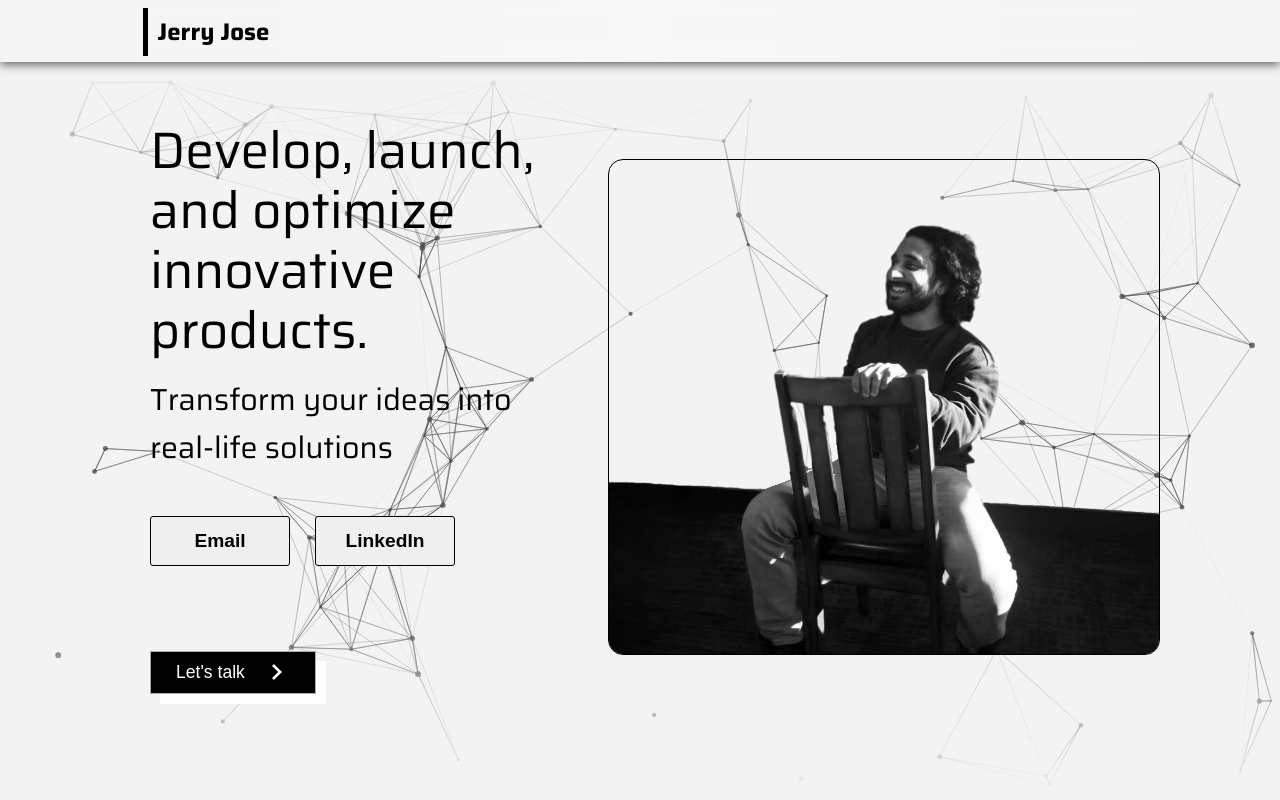
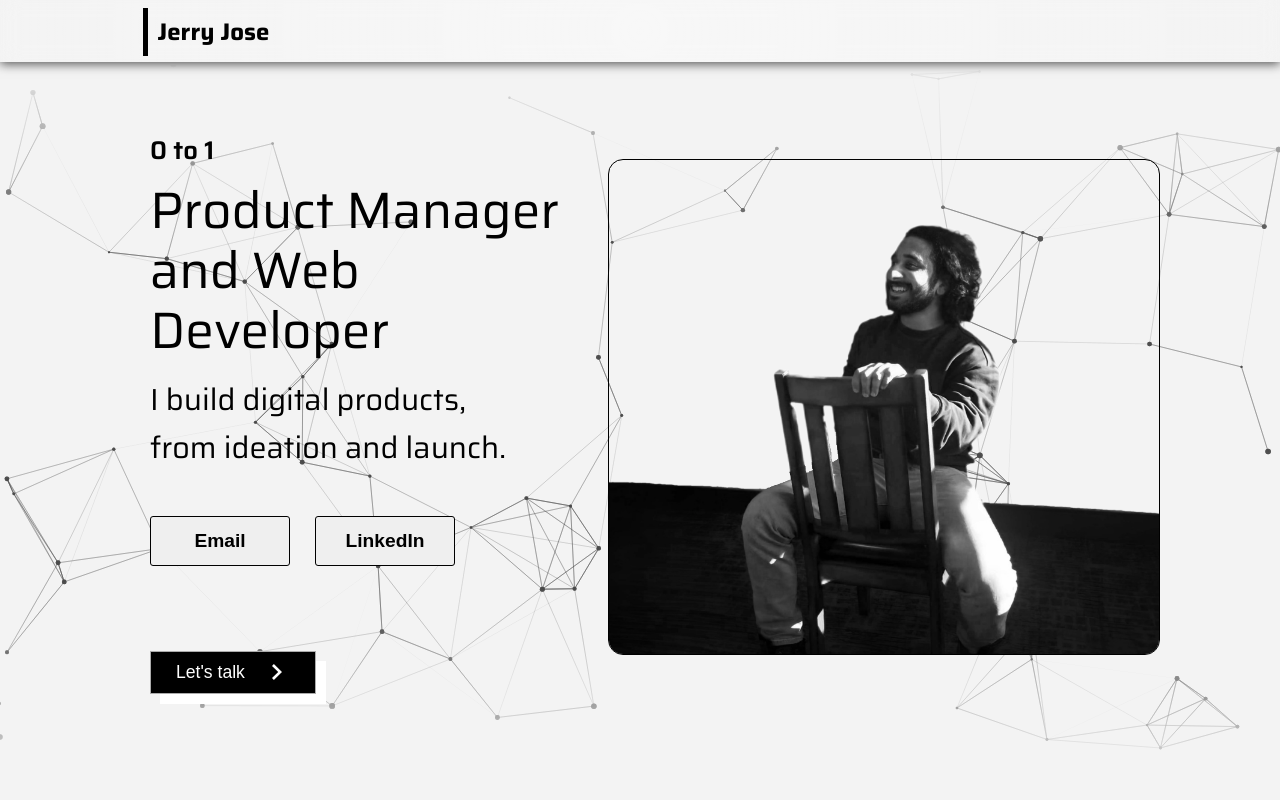
Before and after one commit to babuyaga/portfolio, a React (Create React App) app: page / in a window 1280 px wide. Shown: the top 800 px of the page. Built offline with nearby package versions, Linux system fonts and the light colour scheme; a web font is replaced by a local one.

Commit message:
Update Hero Message

```diff
--- a/src/components/Home.jsx
+++ b/src/components/Home.jsx
@@ -109,23 +109,15 @@ const openIt=(link)=>{
             <Partition direction="column" partid="square__1" bgcolor="transparent">
 
               <div className="text__holder">
-                <span className="heading__1">Develop, <span className="text-color-green"><span className="hover_letter_holder"><span className="hover_letter">l</span>
-                <span className="hover_letter">a</span>
-                <span className="hover_letter">u</span>
-                <span className="hover_letter">n</span>
-                <span className="hover_letter">c</span>
-                <span className="hover_letter">h</span>
-                </span>,</span>
-
-              </span>
-              <span className="heading__1">and optimize</span>
-                <span className="heading__1"> innovative products
-                  <span className="blinking-span">.</span>
+                <span className="heading__2a">0 to 1</span>
+              <span className="heading__1">Product Manager</span>
+                <span className="heading__1"> and Web Developer
+                  <span className="blinking-span"></span>
                   </span>
                 </div>
               <div className="text__holder2">
-                <span className="heading__2">{/*appinfo.brandname*/} Transform your ideas into
-                </span><span className="heading__2"> real-life solutions</span></div>
+                <span className="heading__2">{/*appinfo.brandname*/} I build digital products,
+                </span><span className="heading__2"> from ideation and launch.</span></div>
               <div className="button__holder"><button id="explore__button" className="home__button" onClick={OpenEmail}>Email</button><button id="invite__button" onClick={OpenLinkedInButton} className="home__button">LinkedIn</button></div>
 
               <button onClick={OpenInsta} className="instabutton" id="section__bottom_text">
--- a/src/components/background/particle-config.js
+++ b/src/components/background/particle-config.js
@@ -1,7 +1,7 @@
 export const config = {fullScreen: { enable: false },
   particles: {
     number: {
-      value: 80,
+      value: 70,
       density: {
         enable: true,
         value_area: 800
@@ -26,7 +26,7 @@ export const config = {fullScreen: { enable: false },
       }
     },
     opacity: {
-      value: 0.5,
+      value: 0.8,
       random: false,
       anim: {
         enable: false,
```
